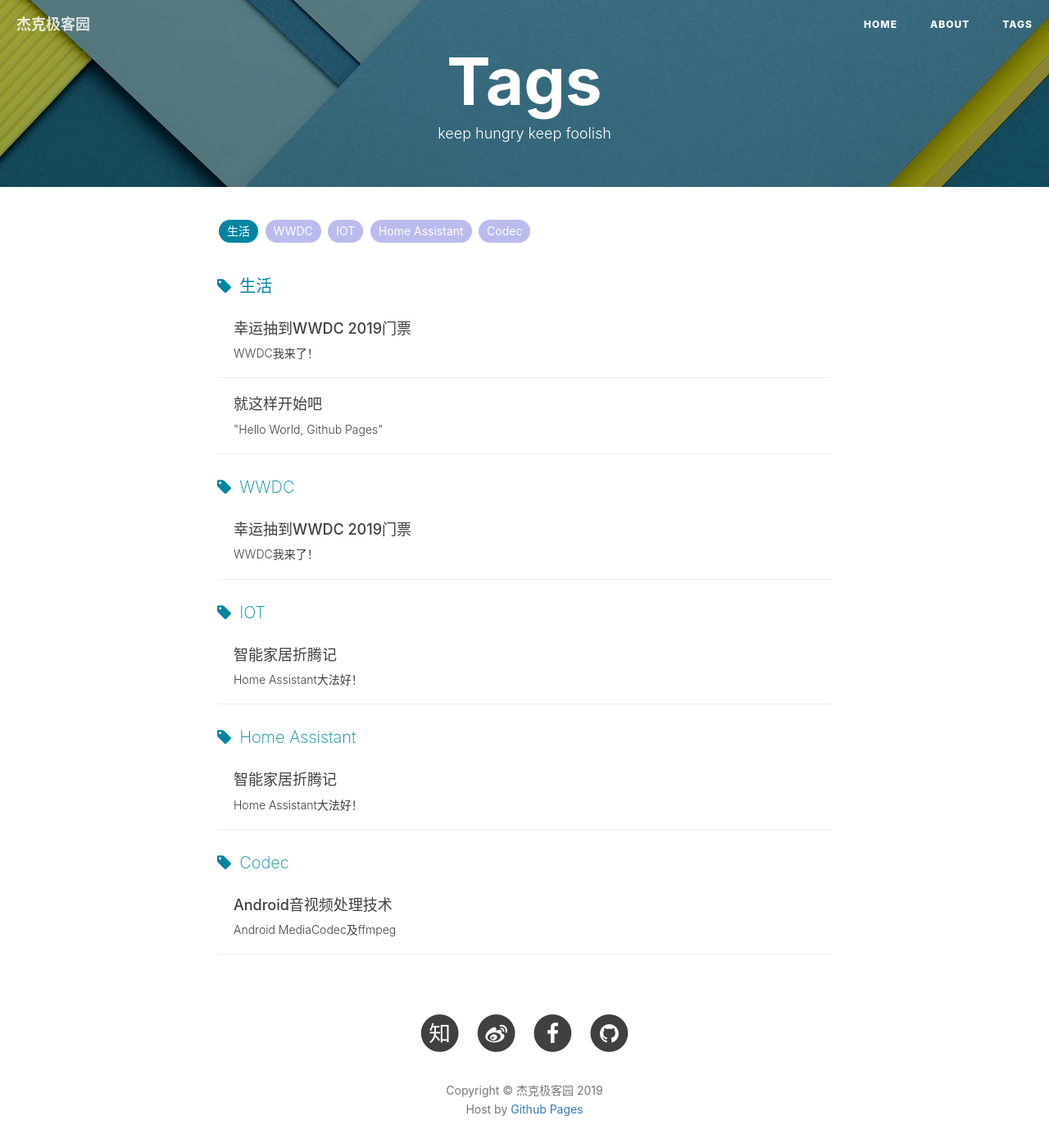
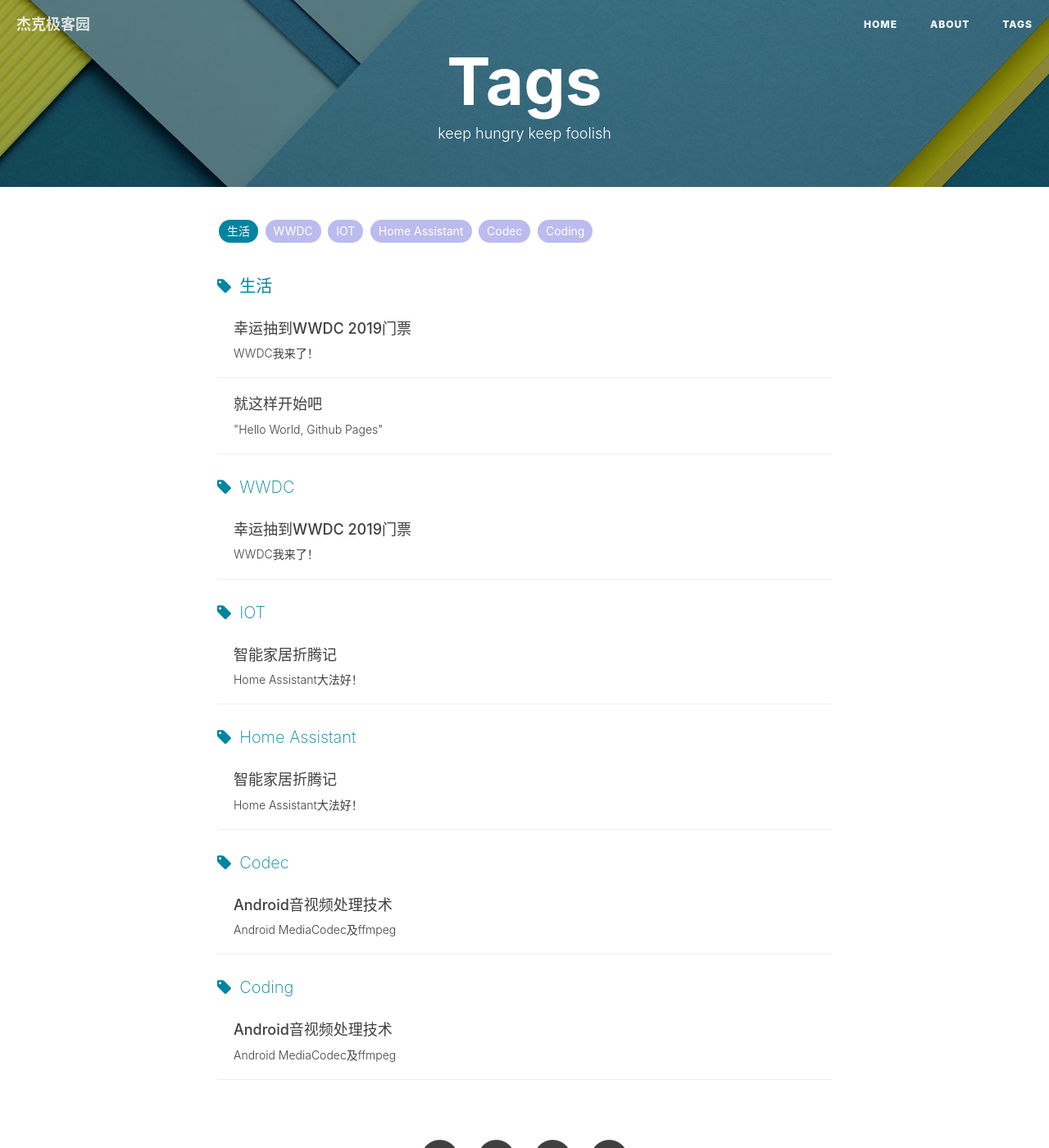
Before and after one commit to jackwuwei/jackwuwei.github.io, a Jekyll site: the page built from tags.html, in a window 1280 px wide and 1400 px high. Shown: the whole window at 82% size. Built offline with Jekyll 4.4.1, drawn with Linux system fonts in a browser that asks for light colours; nearby versions of some CDN libraries; comment, search, counter and statistics services are not loaded.

Commit message:
Add Coding tag

```diff
--- a/_posts/2019-05-05-android-video-audio-process.markdown
+++ b/_posts/2019-05-05-android-video-audio-process.markdown
@@ -7,6 +7,7 @@ author:     "Jack"
 header-img: "img/ffmpeg_banner.png"
 tags:
     - Codec
+    - Coding
 ---
 ## 编解码器的处理流程
 * 解码器的工作流程如下图![decoder](/img/decoder.JPG)
```
